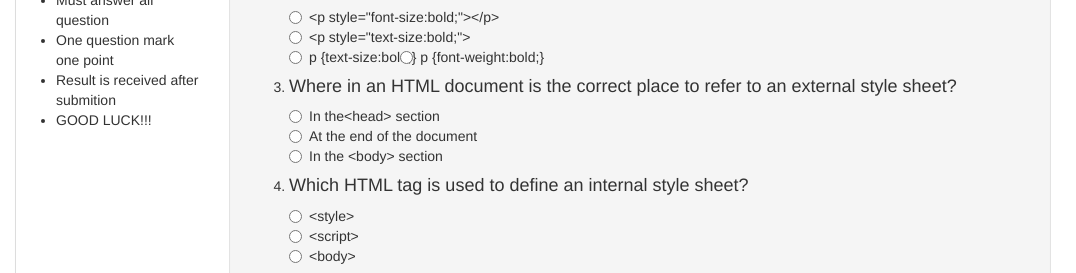
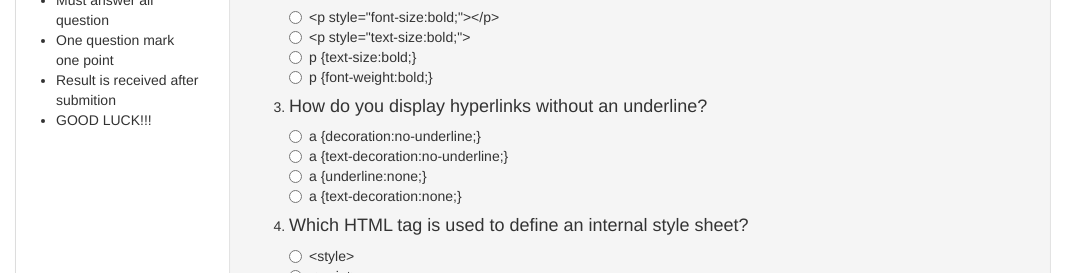
Before and after one commit to KAYITARES/quizorform, a plain HTML site: page next.html in a window 1280 px wide. Shown: the part 395-668 px from the top of the page, 0-1076 px from the left. Drawn offline with Linux system fonts and the light colour scheme.

Commit message:
editing the third question for the next.html

```diff
--- a/next.html
+++ b/next.html
@@ -49,18 +49,19 @@
                                     <input type="radio" name="optradio">&lt;p style="font-size:bold;">&lt;/p&gt;</input><br>
                                     <input type="radio" name="optradio">&lt;p style="text-size:bold;"&gt;</style>
                                     </input><br>
-                                    <input type="radio" name="optradio">p {text-size:bold;}</input>
+                                    <input type="radio" name="optradio">p {text-size:bold;}</input><br>
                                     <input type="radio" name="optradio">p {font-weight:bold;}</input>
                                 </label>
                                 <li>
-                                    <h4> Where in an HTML document is the correct place to refer to an external style
-                                        sheet?</h4>
+                                    <h4> How do you display hyperlinks without an underline?</h4>
                                 </li>
 
                                 <label>
-                                    <input type="radio" name="optradio">In the&lt;head&gt; section</input><br>
-                                    <input type="radio" name="optradio">At the end of the document </input><br>
-                                    <input type="radio" name="optradio"> In the &lt;body&gt; section
+                                    <input type="radio" name="optradio"> a {decoration:no-underline;}</input><br>
+                                    <input type="radio" name="optradio">a {text-decoration:no-underline;} </input><br>
+                                    <input type="radio" name="optradio"> a {underline:none;}
+                                    </input><br>
+                                    <input type="radio" name="optradio"> a {text-decoration:none;}
                                     </input>
                                 </label>
                                 <li>
```
